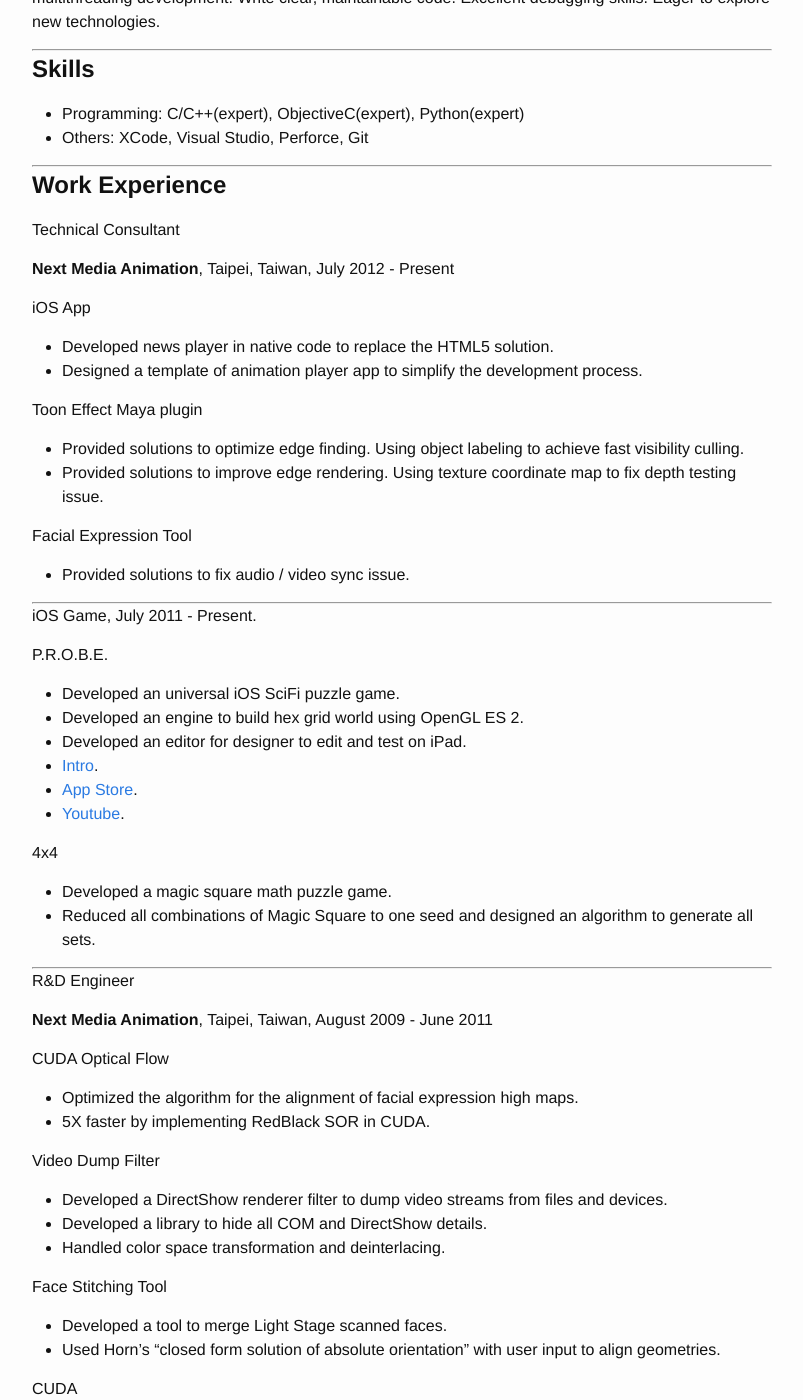
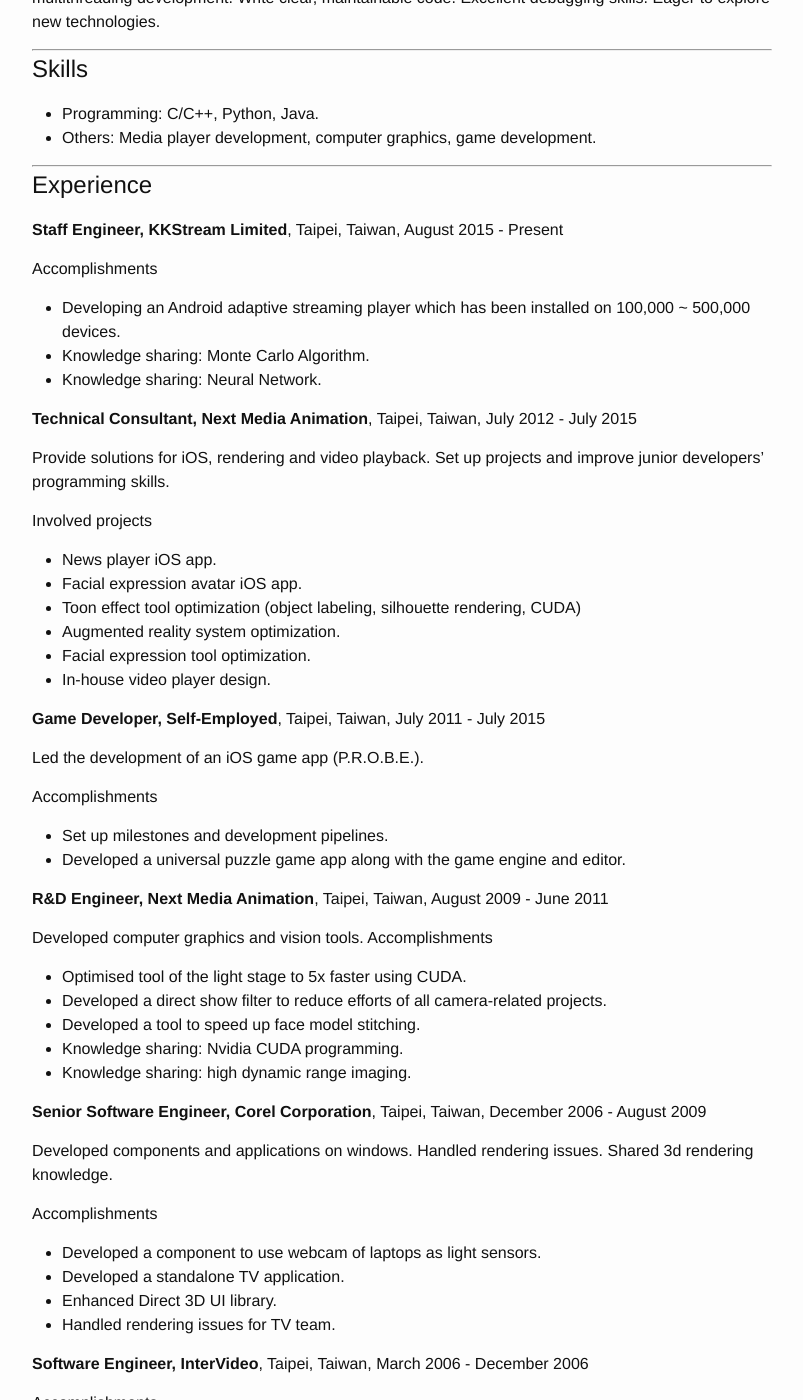
Before and after one commit to imironhead/imironhead.github.io, a Jekyll site: the page built from cv.md, in a window 1280 px wide and 1400 px high, scrolled down 333 px. Shown: the whole window, without its empty margins (238-1041 px from the left). Built offline with Jekyll 4.4.1, drawn with Linux system fonts in a browser that asks for light colours; some of the changed text lies outside the part shown.

Commit message:
- update resume.

```diff
--- a/cv.md
+++ b/cv.md
@@ -4,158 +4,98 @@
 permalink: /cv/
 ---
 
-[PDF version](/assets/downloads/cv_201506.pdf)
+[PDF version](/assets/downloads/ironhead_cv_201610.pdf)
 
 ironhead.chuang@gmail.com
 
 ---
 
-# **Summary**
+# Summary
 
-Software Developer with 10 years of programming experience. Comfortable in a
-large code base and multithreading development. Write clear, maintainable code.
+Software Developer with 10+ years of programming experience. Comfortable in
+large code bases and multithreading development. Write clear, maintainable code.
 Excellent debugging skills. Eager to explore new technologies.
 
 ---
 
-# **Skills**
-* Programming: C/C++(expert), Objective­C(expert), Python(expert)
-* Others: XCode, Visual Studio, Perforce, Git
+# Skills
+* Programming: C/C++, Python, Java.
+* Others: Media player development, computer graphics, game development.
 
 ---
 
-# **Work Experience**
+# Experience
 
-Technical Consultant
+**Staff Engineer, KKStream Limited**, Taipei, Taiwan, August 2015 - Present
 
-**Next Media Animation**, Taipei, Taiwan, July 2012 - Present
+Accomplishments
 
-iOS App
+* Developing an Android adaptive streaming player which has been installed on 100,000 ~ 500,000 devices.
+* Knowledge sharing: Monte Carlo Algorithm.
+* Knowledge sharing: Neural Network.
 
-* Developed news player in native code to replace the HTML5 solution.
-* Designed a template of animation player app to simplify the development process.
+**Technical Consultant, Next Media Animation**, Taipei, Taiwan, July 2012 - July 2015
 
-Toon Effect Maya plugin
+Provide solutions for iOS, rendering and video playback. Set up projects and improve junior developers’ programming skills.
 
-* Provided solutions to optimize edge finding. Using object labeling to achieve fast visibility culling.
-* Provided solutions to improve edge rendering. Using texture coordinate map to fix depth testing issue.
+Involved projects
+* News player iOS app.
+* Facial expression avatar iOS app.
+* Toon effect tool optimization (object labeling, silhouette rendering, CUDA)
+* Augmented reality system optimization.
+* Facial expression tool optimization.
+* In-house video player design.
 
-Facial Expression Tool
+**Game Developer, Self-Employed**, Taipei, Taiwan, July 2011 - July 2015
 
-* Provided solutions to fix audio / video sync issue.
+Led the development of an iOS game app (P.R.O.B.E.).
+
+Accomplishments
+* Set up milestones and development pipelines.
+* Developed a universal puzzle game app along with the game engine and
+editor.
+
+**R&D Engineer, Next Media Animation**, Taipei, Taiwan, August 2009 - June 2011
+
+Developed computer graphics and vision tools.
+Accomplishments
+
+* Optimised tool of the light stage to 5x faster using CUDA.
+* Developed a direct show filter to reduce efforts of all camera-related
+projects.
+* Developed a tool to speed up face model stitching.
+* Knowledge sharing: Nvidia CUDA programming.
+* Knowledge sharing: high dynamic range imaging.
+
+**Senior Software Engineer, Corel Corporation**, Taipei, Taiwan, December 2006 - August 2009
+
+Developed components and applications on windows. Handled rendering issues. Shared 3d rendering knowledge.
+
+Accomplishments
+* Developed a component to use webcam of laptops as light sensors.
+* Developed a standalone TV application.
+* Enhanced Direct 3D UI library.
+* Handled rendering issues for TV team.
+
+**Software Engineer, InterVideo**, Taipei, Taiwan, March 2006 - December 2006
+
+Accomplishments
+* Developed a TV ActiveX component to reduce efforts of TV application development.
+* Secured shipment of multimedia application on embedded XP.
+
+**Software Engineer, DynaColor, Inc.**, Taipei, Taiwan, January 2004 - February 2006
+
+Developed Windows applications and tools.
+Accomplishments
+
+* Developed Windows applications of digital video recorders.
+* Developed a Windows application to manage multiple digital video recorder
+systems.
+* Developed an editor to simplify font editing for embedded systems.
 
 ---
 
-iOS Game, July 2011  - Present.
-
-P.R.O.B.E.
-
-* Developed an universal iOS Sci­Fi puzzle game.
-* Developed an engine to build hex grid world using OpenGL ES 2.
-* Developed an editor for designer to edit and test on iPad.
-* [Intro](http://periodicroamorbitbombeliminator.blogspot.tw).
-* [App Store](https://itunes.apple.com/us/app/p.r.o.b.e./id586838154?ls=1&mt=8).
-* [Youtube](https://www.youtube.com/watch?v=Z2PPcCa4SPA).
-
-4x4
-
-* Developed a magic square math puzzle game.
-* Reduced all combinations of Magic Square to one seed and designed an algorithm to generate all sets.
-
----
-
-R&D Engineer
-
-**Next Media Animation**, Taipei, Taiwan, August 2009 - June 2011
-
-CUDA Optical Flow
-
-* Optimized the algorithm for the alignment of facial expression high maps.
-* 5X faster by implementing Red­Black SOR in CUDA.
-
-Video Dump Filter
-
-* Developed a DirectShow renderer filter to dump video streams from files and devices.
-* Developed a library to hide all COM and DirectShow details.
-* Handled color space transformation and deinterlacing.
-
-Face Stitching Tool
-
-* Developed a tool to merge Light Stage scanned faces.
-* Used Horn’s “closed form solution of absolute orientation” with user input to align geometries.
-
-CUDA
-
-* Presented the CUDA programming guide to the team.
-
-High Dynamic Range Imaging
-
-* Presented the HDRI knowledge and algorithm to the team.
-
----
-
-Senior Software Engineer
-
-**Corel Corporation**, Taipei, Taiwan, December 2006 - August 2009
-
-TVX
-
-* Developed an ActiveX to manage multiple components for TV applications.
-* Adopted by I­O Data to develop their own TV application.
-
-Stand Alone TV Application
-
-* Developed a TV application for incubation using TVX and in­house D3D skin library.
-* Integrated D3D skin rendering with Overlay Mixer filter.
-
-SkinPlus
-
-* Maintained the in­house D3D skin library.
-* Extended the function for editing skin effects using XML.
-
-Electronic Program Guide and Subtitle on D3D
-
-* Integrated the EPG and Subtitle filter with D3D rendering to achieve “on video transparent UI”.
-
-Webcam as Light Sensor
-
-* Proposed an idea to use webcam as a light sensor.
-* Developed a COM component to adjust the brightness of video based on environment lighting.
-
----
-
-Software Engineer
-
-**InterVideo**, Taipei, Taiwan, March 2006 - December 2006
-
-InstantOn
-
-* Maintained a TV and media player application on embedded Windows XP.
-
-TVX
-
-* Developed a TV component for application (InterVideo Home Theater).
-
-Software Engineer
-
-**DynaColor**, Taipei, Taiwan, January 2004 - February 2006
-
-Windows application for Digital Video Recorder
-
-* Developed an application using MFC and WinSock to watch and record 16 live video streams.
-* Developed a skin library using windows region and GDI.
-
-Central Monitor System
-
-* Developed an application to manage multiple channels and different cameras.
-
-Font Editor
-
-* Developed a font editor for OS of digital video recorder using C# and .Net framework.
-
----
-
-# **Education**
+# Education
 
 B.S. in Physics
 
```
Also changed, not shown: 2 other files.
